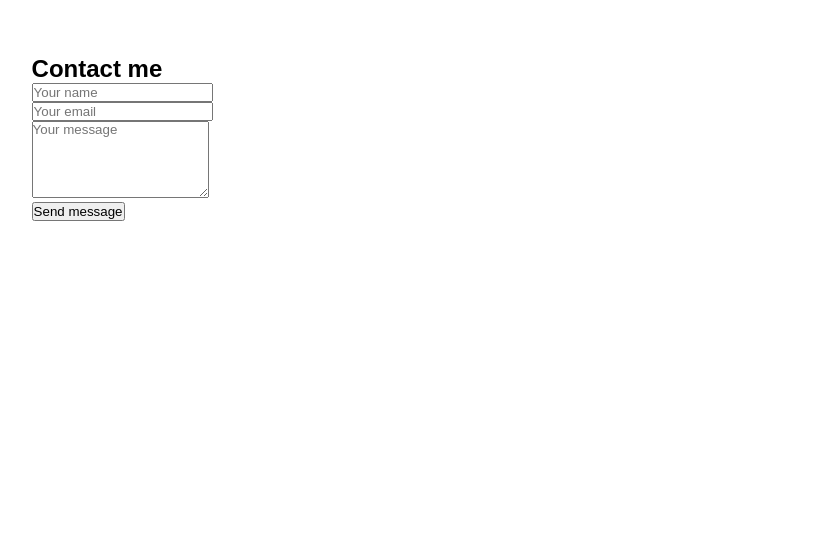
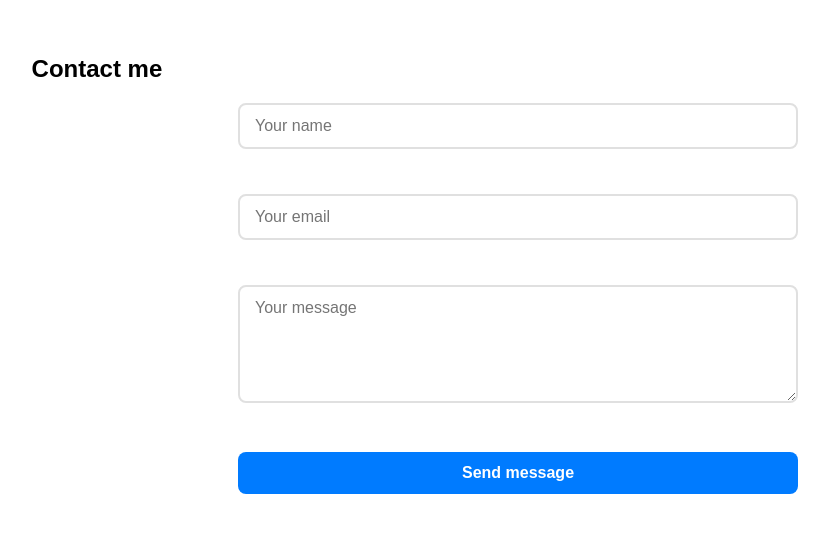
Before and after one commit to AlexIshutin86/PortfolioRed, a plain HTML site: page index.html in a window 1280 px wide. Shown: the part 2608-3160 px from the top of the page, without its empty margins (122-951 px from the left). Drawn offline with Linux system fonts and the light colour scheme; a script that the page names is missing; files whose address does not match are found by name.

Commit message:
Add files via upload

```diff
--- a/css/stiles-main.css
+++ b/css/stiles-main.css
@@ -111,3 +111,98 @@ li a:hover::before{
     display: none;
     font-size: 2rem;
 }
+
+
+
+
+
+
+/* Стили для формы */
+.contact-form {
+  max-width: 600px;
+  margin: 0 auto;
+  padding: 20px;
+}
+
+.form-group {
+  margin-bottom: 20px;
+  position: relative;
+}
+
+.form-group input,
+.form-group textarea {
+  width: 100%;
+  padding: 12px 15px;
+  border: 2px solid #e0e0e0;
+  border-radius: 8px;
+  font-size: 16px;
+  transition: all 0.3s ease;
+  background: #fff;
+  font-family: inherit;
+}
+
+.form-group input:focus,
+.form-group textarea:focus {
+  outline: none;
+  border-color: #007bff;
+  box-shadow: 0 0 0 3px rgba(0, 123, 255, 0.1);
+}
+
+/* Стили для ошибок */
+.form-group.error input,
+.form-group.error textarea {
+  border-color: #dc3545;
+  background-color: #fff5f5;
+}
+
+.error-message {
+  color: #dc3545;
+  font-size: 12px;
+  margin-top: 5px;
+  display: block;
+  min-height: 20px;
+}
+
+/* Кнопка отправки */
+.submit-btn {
+  background: #007bff;
+  color: white;
+  border: none;
+  padding: 12px 30px;
+  border-radius: 8px;
+  font-size: 16px;
+  cursor: pointer;
+  transition: background 0.3s ease;
+  width: 100%;
+  font-weight: 600;
+}
+
+.submit-btn:hover {
+  background: #0056b3;
+}
+
+.submit-btn:disabled {
+  background: #6c757d;
+  cursor: not-allowed;
+}
+
+/* Статус отправки */
+.form-status {
+  margin-top: 15px;
+  padding: 10px;
+  border-radius: 6px;
+  text-align: center;
+  font-size: 14px;
+}
+
+.form-status.success {
+  background: #d4edda;
+  color: #155724;
+  border: 1px solid #c3e6cb;
+}
+
+.form-status.error {
+  background: #f8d7da;
+  color: #721c24;
+  border: 1px solid #f5c6cb;
+}
```
